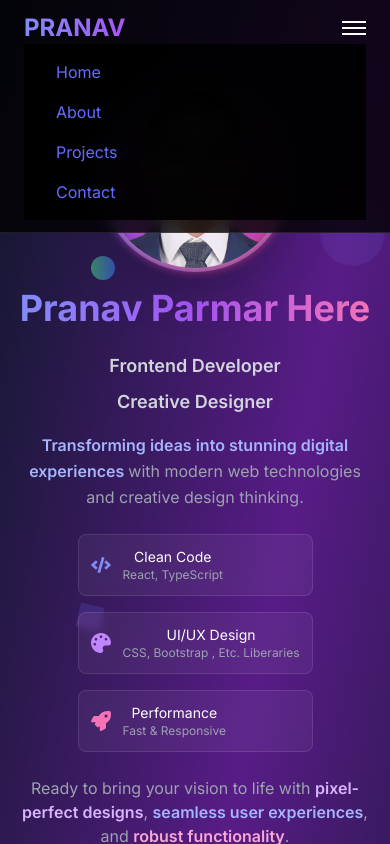
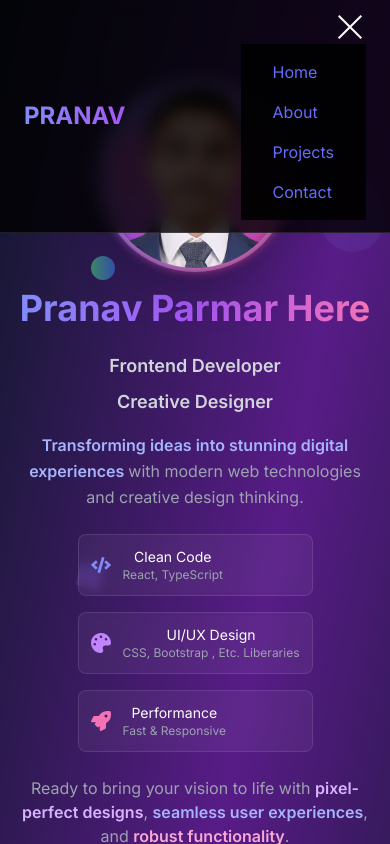
Before and after one commit to Pranav12333/portfolio-react, a React (Vite) app: page / in a window 390 px wide. Both pictures are taken after a click on the element 354 px from the left and 28 px from the top of the page. Shown: the top 844 px of the page. Built offline with nearby package versions, Linux system fonts and the light colour scheme.

Commit message:
design hamburger and update content

```diff
--- a/package.json
+++ b/package.json
@@ -4,17 +4,19 @@
   "version": "0.0.0",
   "type": "module",
   "scripts": {
-    "dev": "vite",
+    "dev": "vite --host",
     "build": "tsc -b && vite build",
     "lint": "eslint .",
     "preview": "vite preview"
   },
   "dependencies": {
+    "framer-motion": "^12.23.11",
     "react": "^19.1.0",
     "react-dom": "^19.1.0",
     "react-icons": "^5.5.0",
     "react-router-dom": "^7.6.3",
-    "react-scroll": "^1.9.3"
+    "react-scroll": "^1.9.3",
+    "tailwindcss-animate": "^1.0.7"
   },
   "devDependencies": {
     "@eslint/js": "^9.29.0",
--- a/src/components/Home.tsx
+++ b/src/components/Home.tsx
@@ -71,7 +71,7 @@ const Home = () => {
             </p>
 
             {/* Buttons */}
-            <div className="flex flex-col sm:flex-row gap-4 mb-8 w-full sm:w-auto">
+            {/* <div className="flex flex-col sm:flex-row gap-4 mb-8 w-full sm:w-auto">
               <a href="#projects" className="group px-6 py-3 text-sm sm:text-base text-white bg-gradient-to-r from-indigo-500 to-purple-600 rounded-full font-semibold hover:shadow-xl hover:shadow-purple-500/30 transition-all duration-300 hover:scale-105 flex items-center justify-center gap-2">
                 <span>View My Work</span>
                 <FaRocket className="group-hover:translate-x-1 transition-transform" />
@@ -80,7 +80,7 @@ const Home = () => {
                 <span>Hire Me Now</span>
                 <FaEnvelope className="group-hover:scale-110 transition-transform" />
               </a>
-            </div>
+            </div> */}
 
             {/* Social Icons */}
             <div className="flex gap-4 sm:gap-6">
@@ -160,12 +160,12 @@ const Home = () => {
       {/* Footer Availability */}
       <div className="mt-12 text-center z-10">
         <p className="text-gray-400 text-sm sm:text-base mb-4">
-          💼 Available for freelance projects and full-time opportunities
+          💼 <span className="text-indigo-400 font-semibold">Let's connect for collaboration or professional services</span>
         </p>
         <div className="flex flex-col sm:flex-row items-center justify-center gap-4 text-sm text-gray-500">
           <span className="flex items-center gap-2">
-            <div className="w-2 h-2 bg-green-400 rounded-full animate-pulse"></div>
-            Open to work
+            <div className="w-2 h-2 bg-indigo-400 rounded-full animate-pulse"></div>
+            Contact for Web Development / UI Services
           </span>
           <span className="hidden sm:block">•</span>
           <span>Remote & On-site</span>
--- a/src/components/Navbar.tsx
+++ b/src/components/Navbar.tsx
@@ -1,8 +1,36 @@
-import { useState } from "react";
-import { Link } from "react-router-dom"; // ✅ Use from react-router-dom now
+import { useEffect, useRef, useState } from "react";
+import { Link } from "react-router-dom";
 
 const Navbar = () => {
-  const [open, setOpen] = useState(false);
+  const [isOpen, setIsOpen] = useState(false);
+  const menuRef = useRef<HTMLDivElement>(null);
+
+  // Toggle open/close
+  const handleToggle = (forceState?: boolean) => {
+    setIsOpen((prev) => {
+      const newState = typeof forceState === "boolean" ? forceState : !prev;
+      console.log("handleToggle called. Previous state:", prev, "New state:", newState);
+      return newState;
+    });
+  };
+
+  // Close when clicked outside
+  useEffect(() => {
+    const handleClickOutside = (e: MouseEvent) => {
+      if (menuRef.current && !menuRef.current.contains(e.target as Node)) {
+        console.log("Clicked outside the menu. Closing navbar.");
+        handleToggle(false);
+      }
+    };
+    if (isOpen) {
+      document.addEventListener("mousedown", handleClickOutside);
+      console.log("Navbar is open. Outside click listener added.");
+    }
+    return () => {
+      document.removeEventListener("mousedown", handleClickOutside);
+      console.log("Cleanup: Outside click listener removed.");
+    };
+  }, [isOpen]);
 
   return (
     <nav className="fixed top-0 w-full z-50 px-6 py-3 bg-[rgba(0,0,0,0.8)] backdrop-blur border-b border-white/10">
@@ -10,6 +38,7 @@ const Navbar = () => {
         <div className="text-2xl font-bold bg-gradient-to-r from-indigo-400 to-purple-500 bg-clip-text text-transparent">
           PRANAV
         </div>
+
         <ul className="hidden md:flex gap-6 text-white font-medium">
           <li><Link to="/">Home</Link></li>
           <li><Link to="/about">About</Link></li>
@@ -17,22 +46,55 @@ const Navbar = () => {
           <li><Link to="/contact">Contact</Link></li>
         </ul>
 
-        <div className="md:hidden flex flex-col cursor-pointer" onClick={() => setOpen(!open)}>
-          <span className="w-6 h-0.5 bg-white mb-1"></span>
-          <span className="w-6 h-0.5 bg-white mb-1"></span>
-          <span className="w-6 h-0.5 bg-white"></span>
+        {/* HAMBURGER + MOBILE MENU WRAPPED TOGETHER */}
+        <div ref={menuRef} className="md:hidden flex flex-col items-end">
+          {/* Hamburger Icon */}
+          <div
+            className="z-50 cursor-pointer w-8 h-8 relative"
+            onClick={() => {
+              console.log("Hamburger clicked.");
+              setIsOpen((prev) => {
+                console.log("handleToggle: prev =", prev, "new =", !prev);
+                return !prev;
+              });
+            }}
+          >
+            <span
+              className={`absolute h-0.5 w-full bg-white left-0 transform transition duration-300 ease-in-out ${
+                isOpen ? "rotate-45 top-3.5" : "top-2"
+              }`}
+            ></span>
+            <span
+              className={`absolute h-0.5 w-full bg-white left-0 transition-all duration-300 ease-in-out ${
+                isOpen ? "opacity-0" : "top-4"
+              }`}
+            ></span>
+            <span
+              className={`absolute h-0.5 w-full bg-white left-0 transform transition duration-300 ease-in-out ${
+                isOpen ? "-rotate-45 top-3.5" : "top-6"
+              }`}
+            ></span>
+          </div>
+
+          {/* Mobile menu */}
+          <div
+            className={`transition-all duration-300 transform origin-top overflow-hidden ${
+              isOpen
+                ? "max-h-[500px] opacity-100 scale-100"
+                : "max-h-0 opacity-0 scale-95 pointer-events-none"
+            }`}
+          >
+            <ul className="flex flex-col bg-black/90 text-white px-8 py-4 space-y-4">
+              <li><Link to="/" onClick={() => setIsOpen(false)}>Home</Link></li>
+              <li><Link to="/about" onClick={() => setIsOpen(false)}>About</Link></li>
+              <li><Link to="/projects" onClick={() => setIsOpen(false)}>Projects</Link></li>
+              <li><Link to="/contact" onClick={() => setIsOpen(false)}>Contact</Link></li>
+            </ul>
+          </div>
         </div>
       </div>
+    </nav>
 
-      {open && (
-        <ul className="md:hidden flex flex-col bg-black/90 text-white px-8 py-4 space-y-4">
-          <li><Link to="/" onClick={() => setOpen(false)}>Home</Link></li>
-          <li><Link to="/about" onClick={() => setOpen(false)}>About</Link></li>
-          <li><Link to="/projects" onClick={() => setOpen(false)}>Projects</Link></li>
-          <li><Link to="/contact" onClick={() => setOpen(false)}>Contact</Link></li>
-        </ul>
-      )}
-    </nav>
   );
 };
 
```
Also changed, not shown: 1 other file (tests, documents, lock files or other folders).
